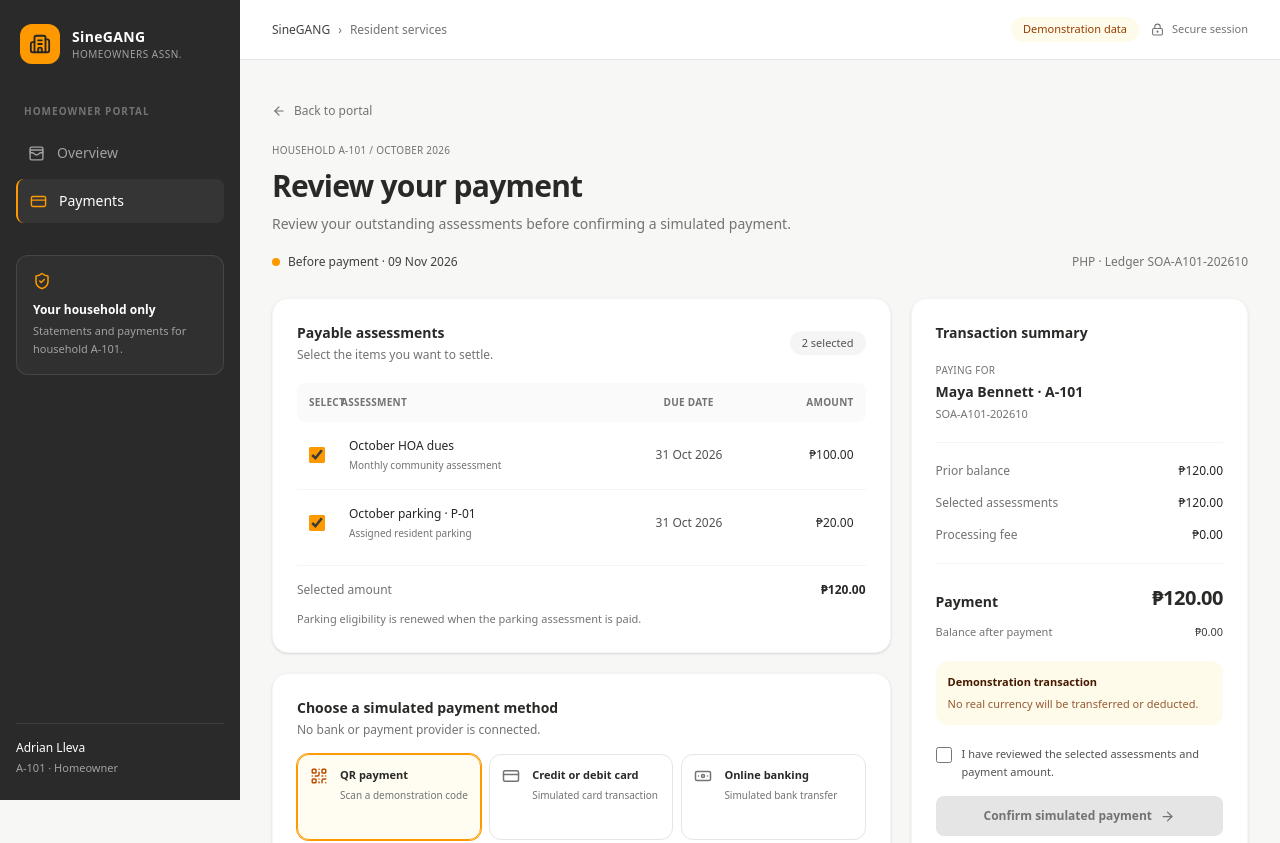
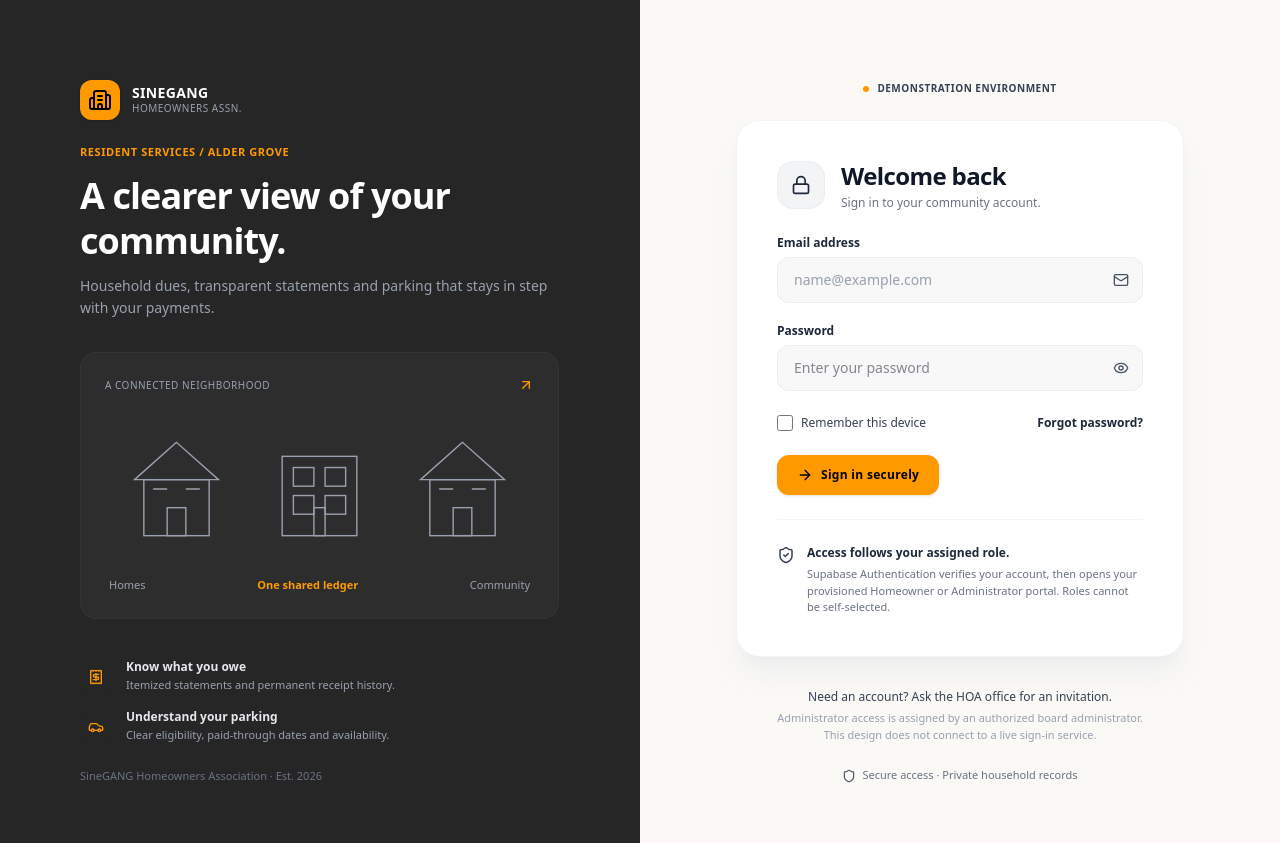
Before and after one commit to jrose1022/SubTrack, a Next.js app: page / in a window 1280 px wide. Shown: the top 843 px of the page. Built offline with nearby package versions, Linux system fonts and the light colour scheme.

Commit message:
Feat: Fix the remove import loginPage at app/page.tsx

```diff
--- a/app/page.tsx
+++ b/app/page.tsx
@@ -1,6 +1,7 @@
 import DigitalReceiptCard from "./(components)/digital-receipt-card";
 import PaymentSuccessNotice from "./(components)/payment-success-notice";
 import PaymentCheckoutCard from "./(components)/payment-checkout-card";
+import LoginPage from "./(auth)/Login/page";
 
 type DashboardPageProps = {
   searchParams: Promise<{
@@ -46,5 +47,9 @@ export default async function Page({ searchParams }: DashboardPageProps) {
     );
   }
 
-  return <PaymentCheckoutCard />;
+  if (params.view === "checkout") {
+    return <PaymentCheckoutCard />;
+  }
+
+  return <LoginPage />;
 }
```
